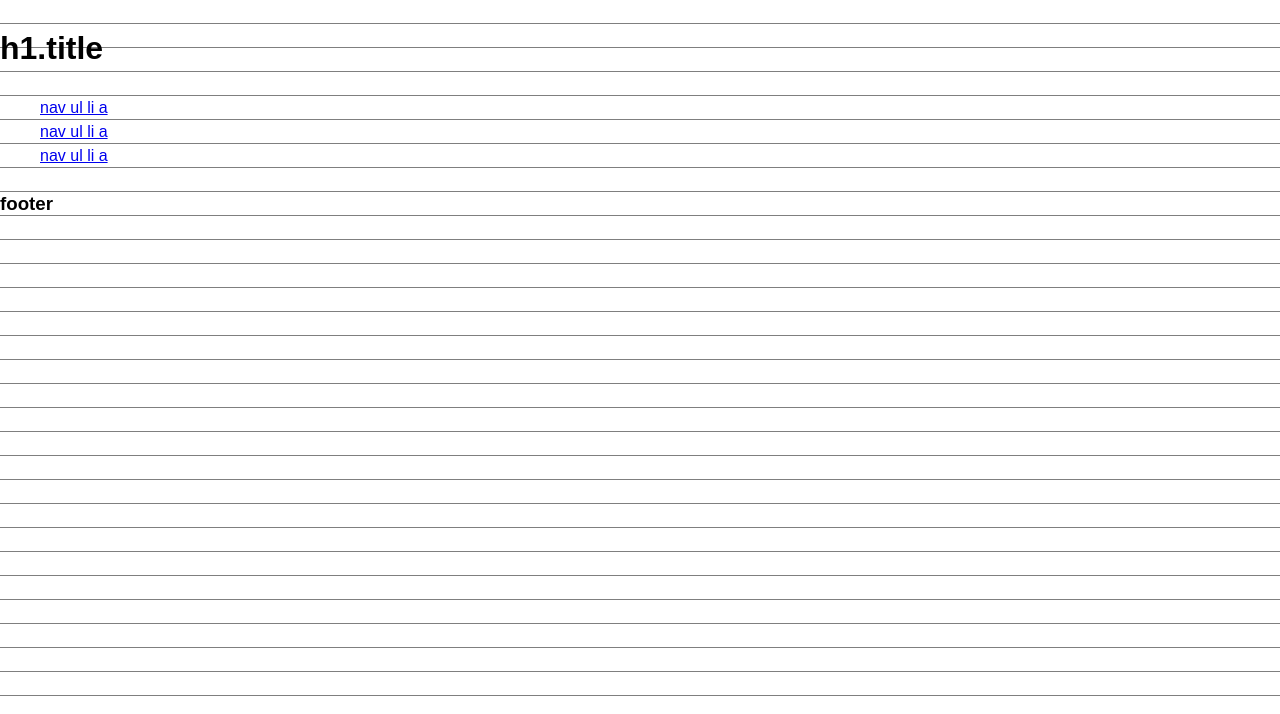
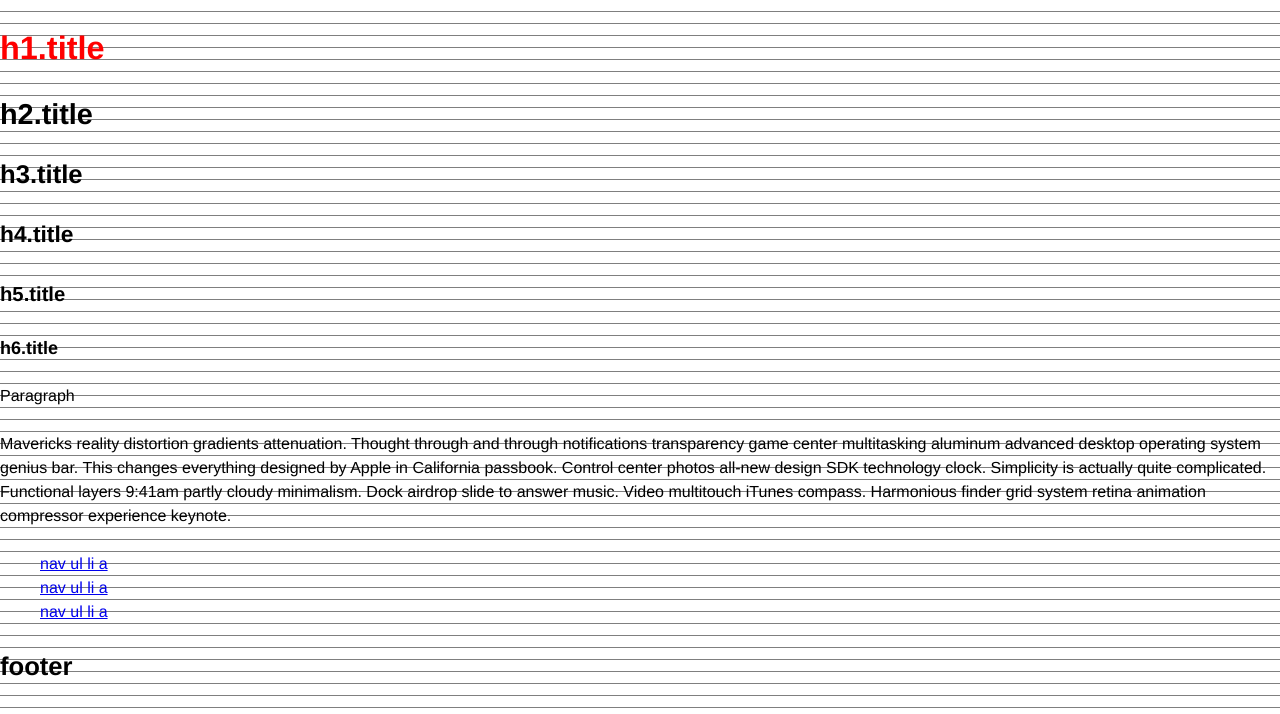
Before and after one commit to izelnakri/old-izelnakri.com, a website: page views/index.html in a window 1280 px wide. Shown: the top 714 px of the page. Drawn offline with Linux system fonts and the light colour scheme; files that its build step writes are made by us from their sources; files whose address does not match are found by name.

Commit message:
vertical rhythm done with modular scale

```diff
--- a/dev/sass/_normalize.scss
+++ b/dev/sass/_normalize.scss
@@ -9,6 +9,8 @@
 // =============================================================================
 
 // These 3 variables are copies of ones used in Compass' Vertical Rhythm module.
+
+//BASE THIS ON MINOR-THIRD (slightly bigger) / Major third
 
   // The base font size.
   $base-font-size: 16px !default;
@@ -33,20 +35,25 @@
     'opera':   null
   ) !default;
 
+$round-to-nearest-half-line: true;
 
 // Set this to true to force CSS output to exactly match normalize.css.
 $strict-normalize: true !default;
 
 // The default font family.
-$base-font-family: sans-serif !default;
+$base-font-family: Helvetica !default;
+
+//between 1 to 2 base-font/line-height = x * scale (x times of scale)
+//h fonts are between 1 to 2
+
 
 // The font sizes for h1-h6.
-$h1-font-size: 2    * $base-font-size !default;
-$h2-font-size: 1.5  * $base-font-size !default;
-$h3-font-size: 1.17 * $base-font-size !default;
-$h4-font-size: 1    * $base-font-size !default;
-$h5-font-size: 0.83 * $base-font-size !default;
-$h6-font-size: 0.67 * $base-font-size !default;
+$h1-font-size: 2.027  * $base-font-size !default;
+$h2-font-size: 1.802  * $base-font-size !default;
+$h3-font-size: 1.602 * $base-font-size !default;
+$h4-font-size: 1.424   * $base-font-size !default;
+$h5-font-size: 1.266 * $base-font-size !default;
+$h6-font-size: 1.125 * $base-font-size !default;
 
 // The amount lists and blockquotes are indented.
 $indent-amount: 40px !default;
--- a/dev/sass/main.sass
+++ b/dev/sass/main.sass
@@ -2,3 +2,6 @@
 
 body
   +debug-vertical-alignment
+
+h1
+  color: red
--- a/gulpfile.js
+++ b/gulpfile.js
@@ -26,3 +26,10 @@ gulp.task('sass', function(cb) {
   .pipe(gulp.dest('build/css'))
   cb()
 });
+
+gulp.task('watch', function () {
+  // gulp.watch(paths.scripts, ['scripts', 'compile-js-lib', 'compile-js']);
+  gulp.watch(paths.sass, ['sass']);
+});
+
+gulp.task('default', ['sass', 'watch']);
--- a/views/index.html
+++ b/views/index.html
@@ -41,6 +41,14 @@
 
     <header>
       <h1 id="title">h1.title</h1>
+      <h2 id="title">h2.title</h2>
+      <h3 id="title">h3.title</h3>
+      <h4 id="title">h4.title</h4>
+      <h5 id="title">h5.title</h5>
+      <h6 id="title">h6.title</h6>
+      <p>Paragraph</p>
+      <p>Mavericks reality distortion gradients attenuation. Thought through and through notifications transparency game center multitasking aluminum advanced desktop operating system genius bar. This changes everything designed by Apple in California passbook. Control center photos all-new design SDK technology clock. Simplicity is actually quite complicated. Functional layers 9:41am partly cloudy minimalism. Dock airdrop slide to answer music. Video multitouch iTunes compass. Harmonious finder grid system retina animation compressor experience keynote.</p>
+
       <nav>
         <ul>
           <li><a href="#">nav ul li a</a></li>
```
Also changed, not shown: build/css/production.min.css.
